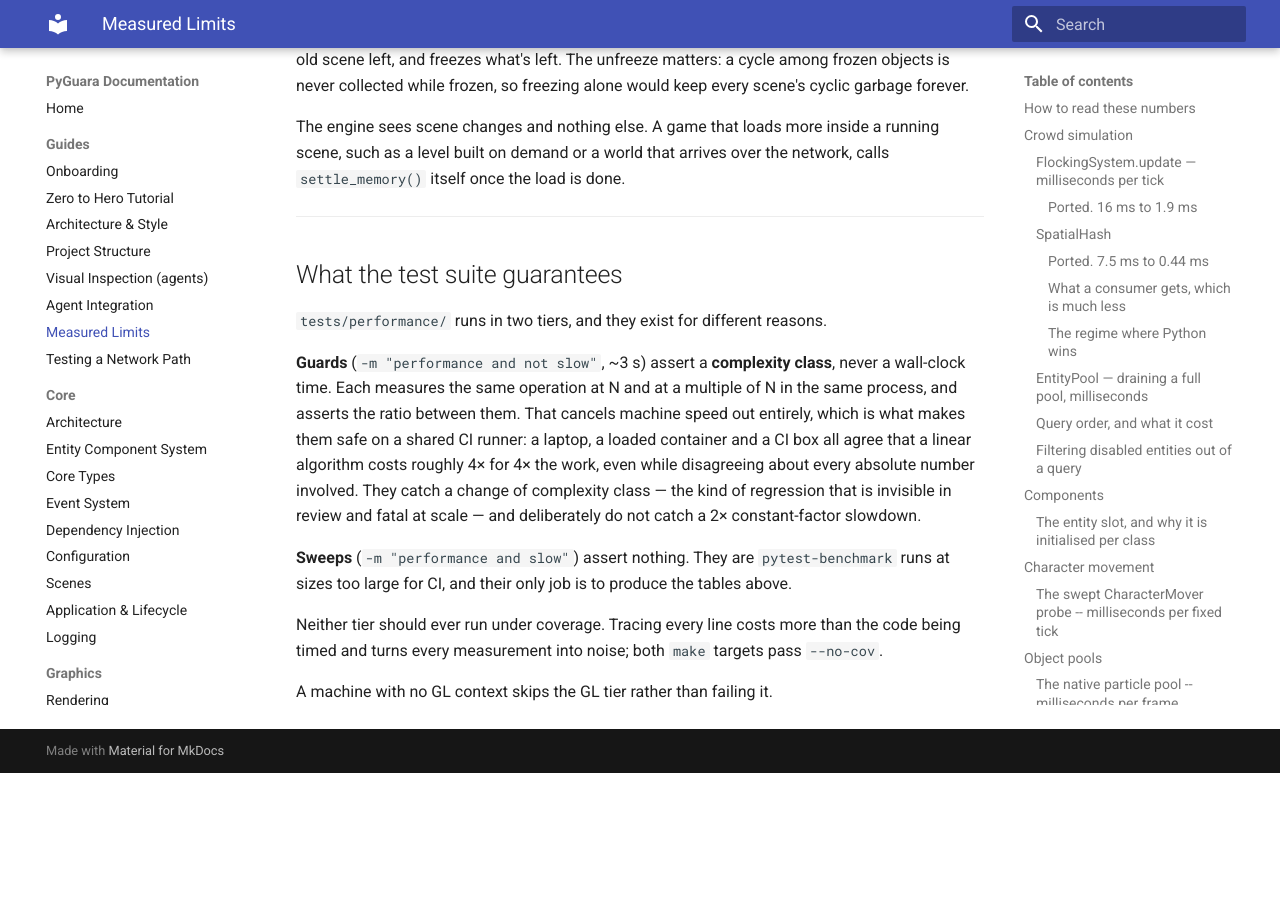
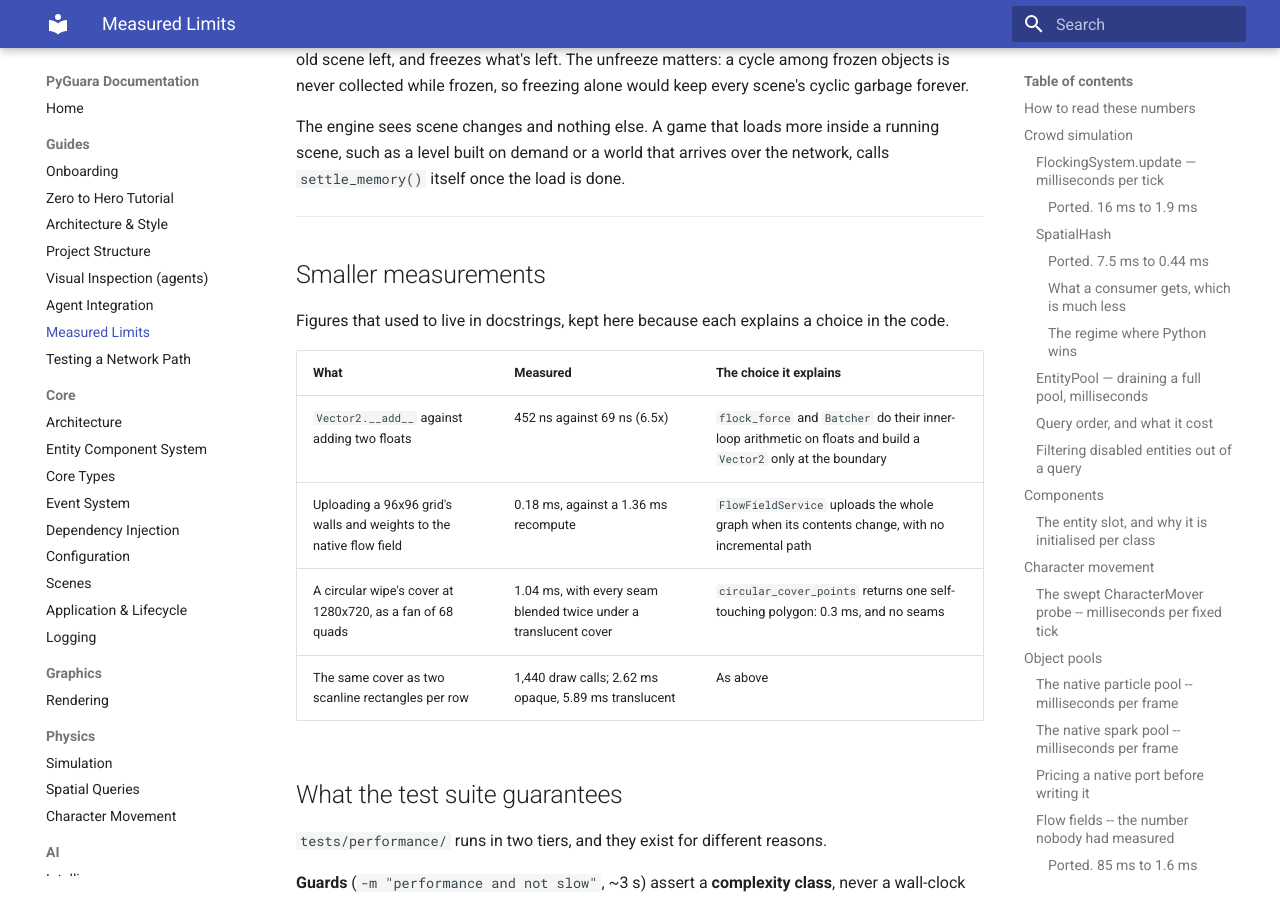
Before and after one commit to Wedeueis/pyguara, an MkDocs documentation site: the page built from docs/guides/performance.md, in a window 1280 px wide and 900 px high, scrolled down 30391 px. Built offline with MkDocs 1.6.1 and Material for MkDocs 9.7.7, drawn with Linux system fonts in a browser that asks for light colours; before the commit the page ends 31164 px from its top, so only the background shows below that.

Commit message:
docs(performance): keep three measurements the docstrings carried
Co-Authored-By: Claude Fable 5.2 <noreply@anthropic.com>

```diff
--- a/docs/guides/performance.md
+++ b/docs/guides/performance.md
@@ -1216,6 +1216,18 @@ arrives over the network, calls `settle_memory()` itself once the load is done.
 
 ---
 
+## Smaller measurements
+
+Figures that used to live in docstrings, kept here because each explains a
+choice in the code.
+
+| What | Measured | The choice it explains |
+| --- | --- | --- |
+| `Vector2.__add__` against adding two floats | 452 ns against 69 ns (6.5x) | `flock_force` and `Batcher` do their inner-loop arithmetic on floats and build a `Vector2` only at the boundary |
+| Uploading a 96x96 grid's walls and weights to the native flow field | 0.18 ms, against a 1.36 ms recompute | `FlowFieldService` uploads the whole graph when its contents change, with no incremental path |
+| A circular wipe's cover at 1280x720, as a fan of 68 quads | 1.04 ms, with every seam blended twice under a translucent cover | `circular_cover_points` returns one self-touching polygon: 0.3 ms, and no seams |
+| The same cover as two scanline rectangles per row | 1,440 draw calls; 2.62 ms opaque, 5.89 ms translucent | As above |
+
 ## What the test suite guarantees
 
 `tests/performance/` runs in two tiers, and they exist for different reasons.
```
